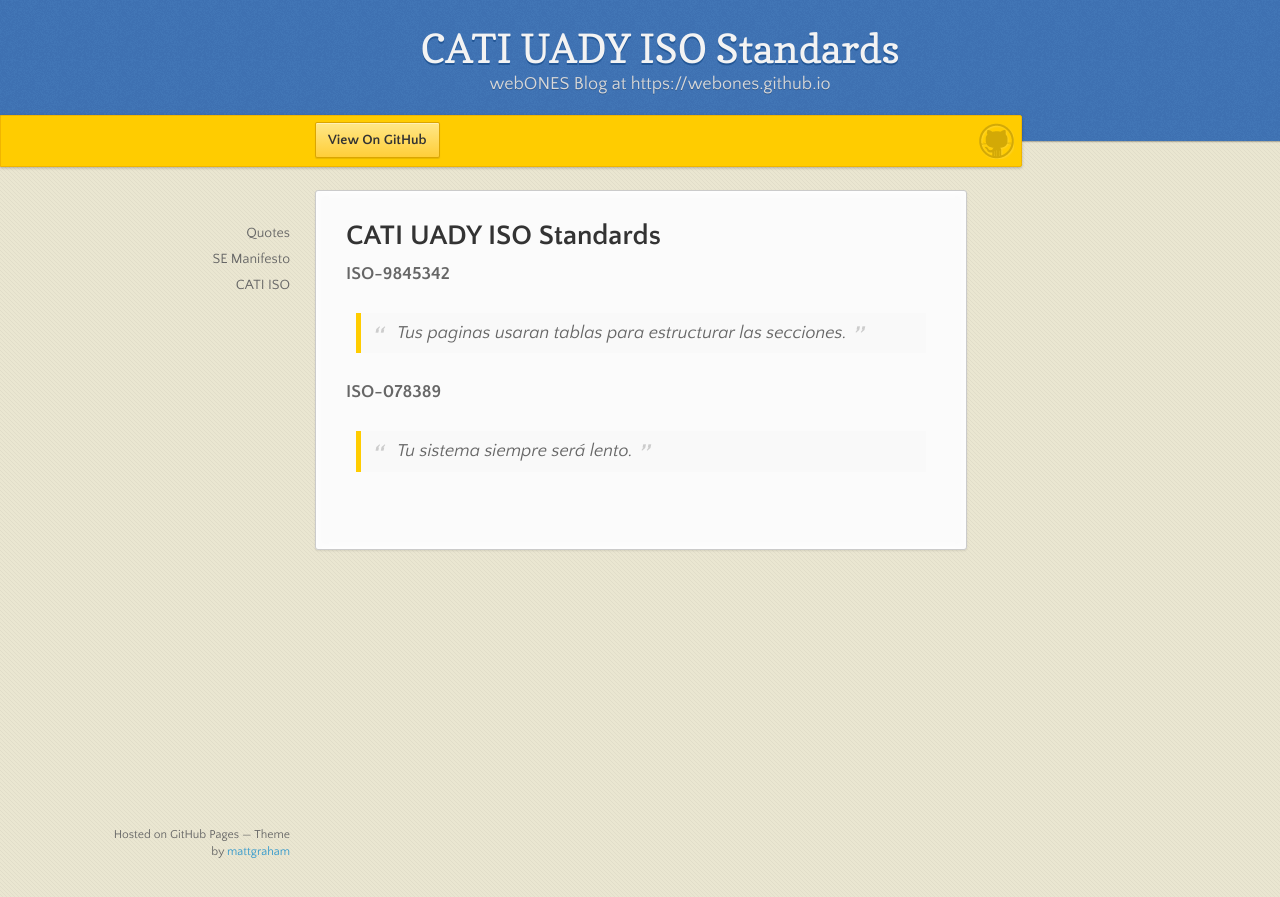
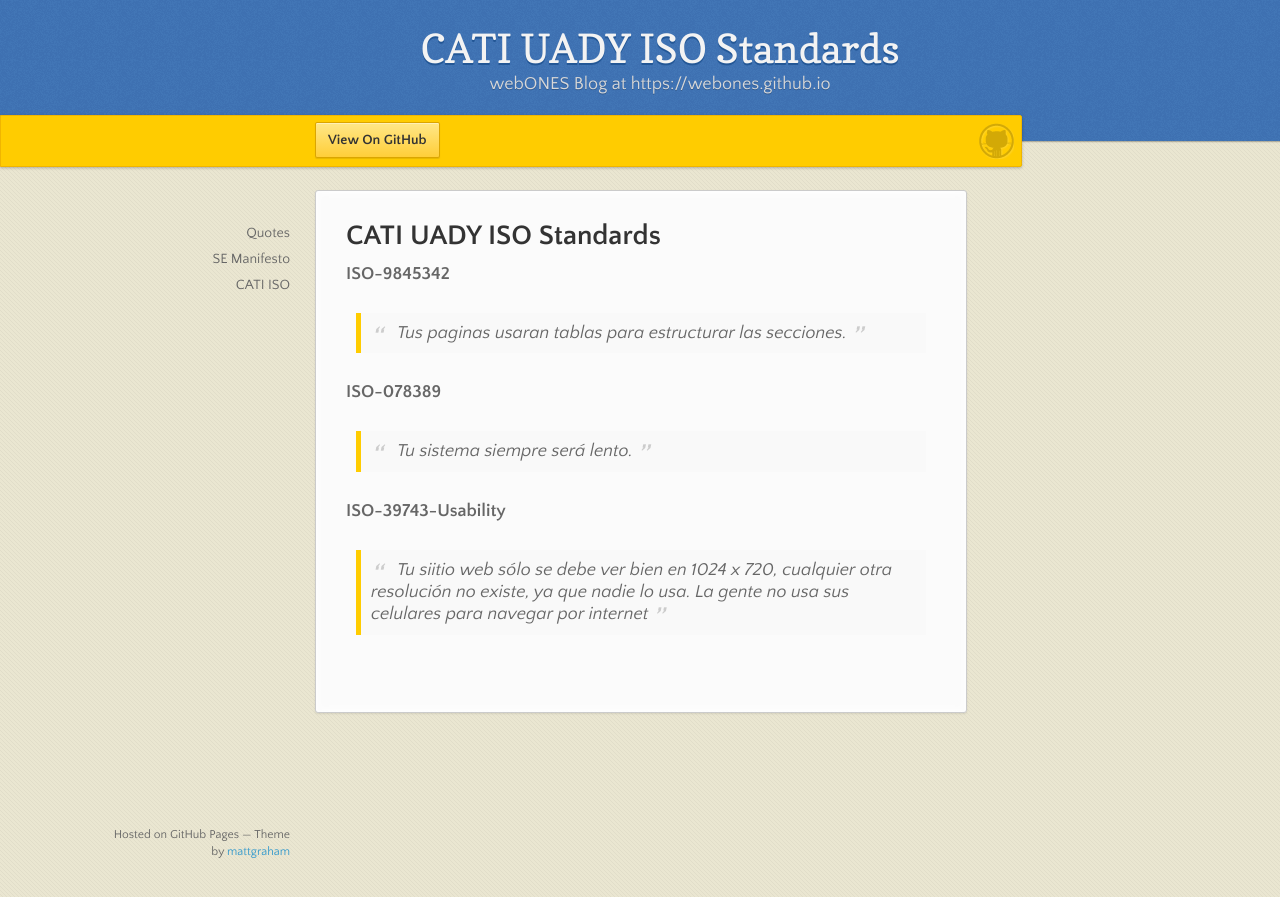
Before and after one commit to webONES/webONES.github.io, a Jekyll site: the page built from cati-uady-iso-standards.md, in a window 1280 px wide. Shown: the top 897 px of the page. Built offline with Jekyll 4.4.1, drawn with Linux system fonts in a browser that asks for light colours; nearby versions of some CDN libraries.

Commit message:
Add Usability ISO

```diff
--- a/_data/isos.yml
+++ b/_data/isos.yml
@@ -2,3 +2,5 @@
   content: "Tus paginas usaran tablas para estructurar las secciones."
 - title: "ISO-078389"
   content: "Tu sistema siempre será lento."
+- title: "ISO-39743-Usability"
+  content: "Tu siitio web sólo se debe ver bien en 1024 x 720, cualquier otra resolución no existe, ya que nadie lo usa. La gente no usa sus celulares para navegar por internet"
```
